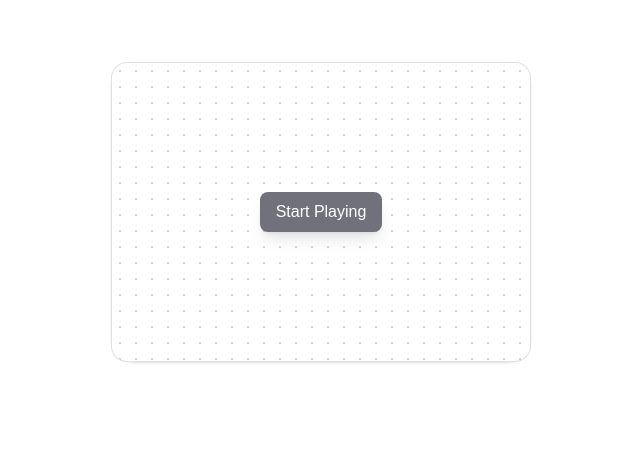
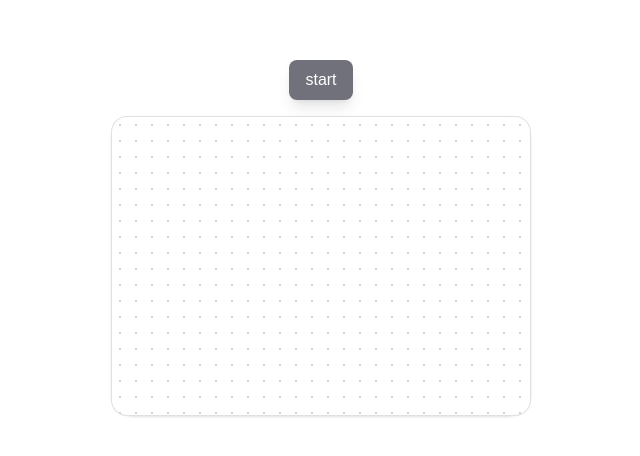
Before and after one commit to pleshakovalexander/react-osc, a Next.js app: page / in a window 1280 px wide. Shown: the part 162-618 px from the top of the page, without its empty margins (319-959 px from the left). Built offline with nearby package versions, Linux system fonts and the light colour scheme.

Commit message:
add store

```diff
--- a/app/components/synth-settings.tsx
+++ b/app/components/synth-settings.tsx
@@ -1,3 +1,30 @@
+"use client";
+import useSynth from "../store";
+
 export const SynthSettings = () => {
-  return <div>hello</div>;
+  const synthOn = useSynth(({ on }) => on);
+  const start = useSynth(({ turnOn }) => turnOn);
+  const stop = useSynth(({ turnOff }) => turnOff);
+
+  const startPlayingClicked = (): void => {
+    if (synthOn) {
+      stop();
+    } else {
+      start();
+    }
+  };
+
+  return (
+    <>
+      <button
+        className="
+              bg-zinc-500 hover:bg-zinc-700 text-white
+              dark:bg-zinc-200 dark:hover:bg-zinc-100 dark:text-zinc-700
+              rounded-lg shadow-lg transition-colors duration-200 cursor-pointer px-4 py-2"
+        onClick={startPlayingClicked}
+      >
+        {synthOn ? "stop" : "start"}
+      </button>
+    </>
+  );
 };
--- a/app/components/synth-wrapper.tsx
+++ b/app/components/synth-wrapper.tsx
@@ -1,22 +1,16 @@
 "use client";
-import { useRef, useState } from "react";
+import { useRef } from "react";
 import { closestNoteFrequency } from "../utils";
 import { MouseTracker, Position } from "./mouse-track";
-import { Synth } from "../synth";
-
-const synth = new Synth();
+import synth from "../synth";
+import useSynth from "../store";
 
 export const SynthWrapper = () => {
   const lastUpdateRef = useRef(0);
-  const [waitingForFirstClick, setWaitingForFirstClick] =
-    useState<boolean>(true);
+  const synthOn = useSynth(({ on }) => on);
 
   const trackpadPositionChanged = (position: Position | null) => {
-    if (waitingForFirstClick) {
-      return;
-    }
-
-    if (position === null) {
+    if (false === synthOn || position === null) {
       synth.stop();
 
       return;
@@ -32,26 +26,9 @@ export const SynthWrapper = () => {
     synth.play(frequency, volume);
   };
 
-  const startPlayingClicked = (): void => {
-    setWaitingForFirstClick(false);
-  };
-
   return (
-    <>
+    <div className="relative">
       <MouseTracker positionChanged={trackpadPositionChanged} />
-      {waitingForFirstClick && (
-        <div className="absolute top-1/2 left-1/2 transform -translate-x-1/2 -translate-y-1/2 z-10 h-full w-full flex justify-center items-center">
-          <button
-            className="
-              bg-zinc-500 hover:bg-zinc-700 text-white
-              dark:bg-zinc-200 dark:hover:bg-zinc-100 dark:text-zinc-700
-              rounded-lg shadow-lg transition-colors duration-200 cursor-pointer px-4 py-2"
-            onClick={startPlayingClicked}
-          >
-            Start Playing
-          </button>
-        </div>
-      )}
-    </>
+    </div>
   );
 };
--- a/app/page.tsx
+++ b/app/page.tsx
@@ -1,11 +1,17 @@
+import { SynthSettings } from "./components/synth-settings";
 import { SynthWrapper } from "./components/synth-wrapper";
 
 export default function Home() {
   return (
-    <div className="h-screen flex justify-center gap-2 pt-[28vh]">
-      <div className="relative  w-[420px] h-[300px]">
-        <SynthWrapper></SynthWrapper>
+    <>
+      <div className="h-screen flex flex-col justify-center items-center gap-4">
+        <div>
+          <SynthSettings></SynthSettings>
+        </div>
+        <div className="w-[420px] h-[300px]">
+          <SynthWrapper></SynthWrapper>
+        </div>
       </div>
-    </div>
+    </>
   );
 }
--- /dev/null
+++ b/app/store.ts
@@ -0,0 +1,22 @@
+import { create } from "zustand";
+import synth from "./synth";
+
+interface SynthState {
+  on: boolean;
+  turnOn: () => void;
+  turnOff: () => void;
+}
+
+const useSynth = create<SynthState>((set) => ({
+  on: false,
+  turnOn: () => {
+    synth.initialize();
+    set({ on: true });
+  },
+  turnOff: () => {
+    synth.stop();
+    set({ on: false });
+  },
+}));
+
+export default useSynth;
--- a/app/synth.ts
+++ b/app/synth.ts
@@ -1,18 +1,24 @@
-export class Synth {
+class Synth {
   private currentFrequency: number | null = null;
   private currentVolume: number | null = null;
   private context: AudioContext | null = null;
   private osc: OscillatorNode | null = null;
   private gain: GainNode | null = null;
 
-  private getContext() {
-    if (!this.context) {
+  public initialize(): void {
+    if (this.context === null) {
+      this.setupOscillator();
+    }
+  }
+
+  private getContext(): AudioContext {
+    if (this.context === null) {
       this.context = new AudioContext();
     }
     return this.context;
   }
 
-  private setupOscillator() {
+  private setupOscillator(): void {
     const context = this.getContext();
     const oscillator = context.createOscillator();
     const gain = context.createGain();
@@ -24,9 +30,11 @@ export class Synth {
 
     this.osc = oscillator;
     this.gain = gain;
+    const now = context.currentTime;
+    this.gain.gain.setTargetAtTime(0, now, 0.1);
   }
 
-  public play(frequency: number, volume: number = 1) {
+  public play(frequency: number, volume: number = 1): void {
     const context = this.getContext();
     const now = context.currentTime;
 
@@ -47,7 +55,7 @@ export class Synth {
     this.osc.frequency.setTargetAtTime(frequency, now, 0.015);
   }
 
-  stop() {
+  stop(): void {
     const context = this.getContext();
 
     if (!this.gain) return;
@@ -57,3 +65,6 @@ export class Synth {
     this.gain.gain.setTargetAtTime(0, now, 0.1);
   }
 }
+const synth = new Synth();
+
+export default synth;
--- a/package.json
+++ b/package.json
@@ -12,7 +12,8 @@
     "antd": "^6.3.0",
     "next": "^16.1.6",
     "react": "^19.2.4",
-    "react-dom": "^19.2.4"
+    "react-dom": "^19.2.4",
+    "zustand": "^5.0.11"
   },
   "devDependencies": {
     "@eslint/eslintrc": "^3",
```
Also changed, not shown: 1 other file (tests, documents, lock files or other folders).
